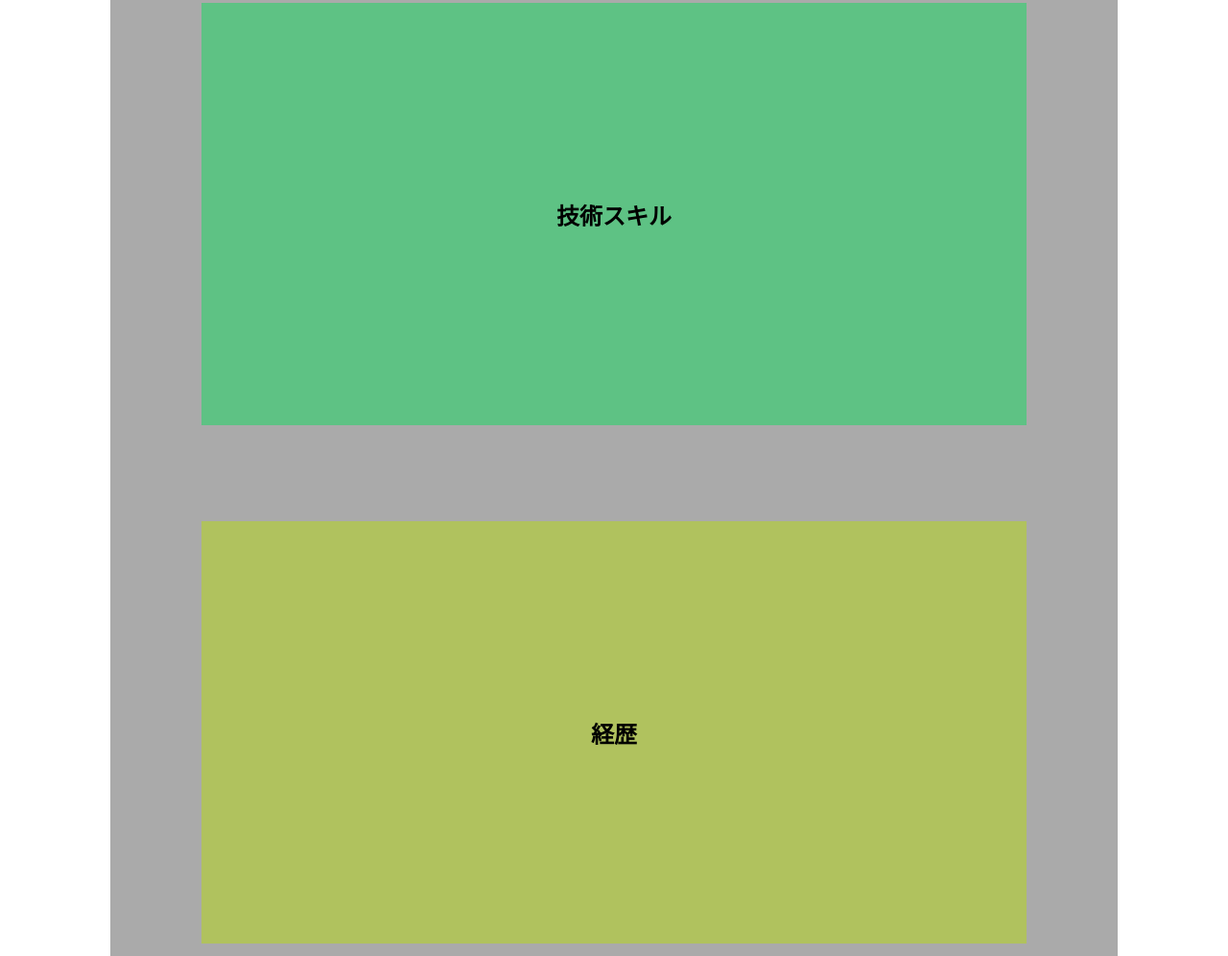
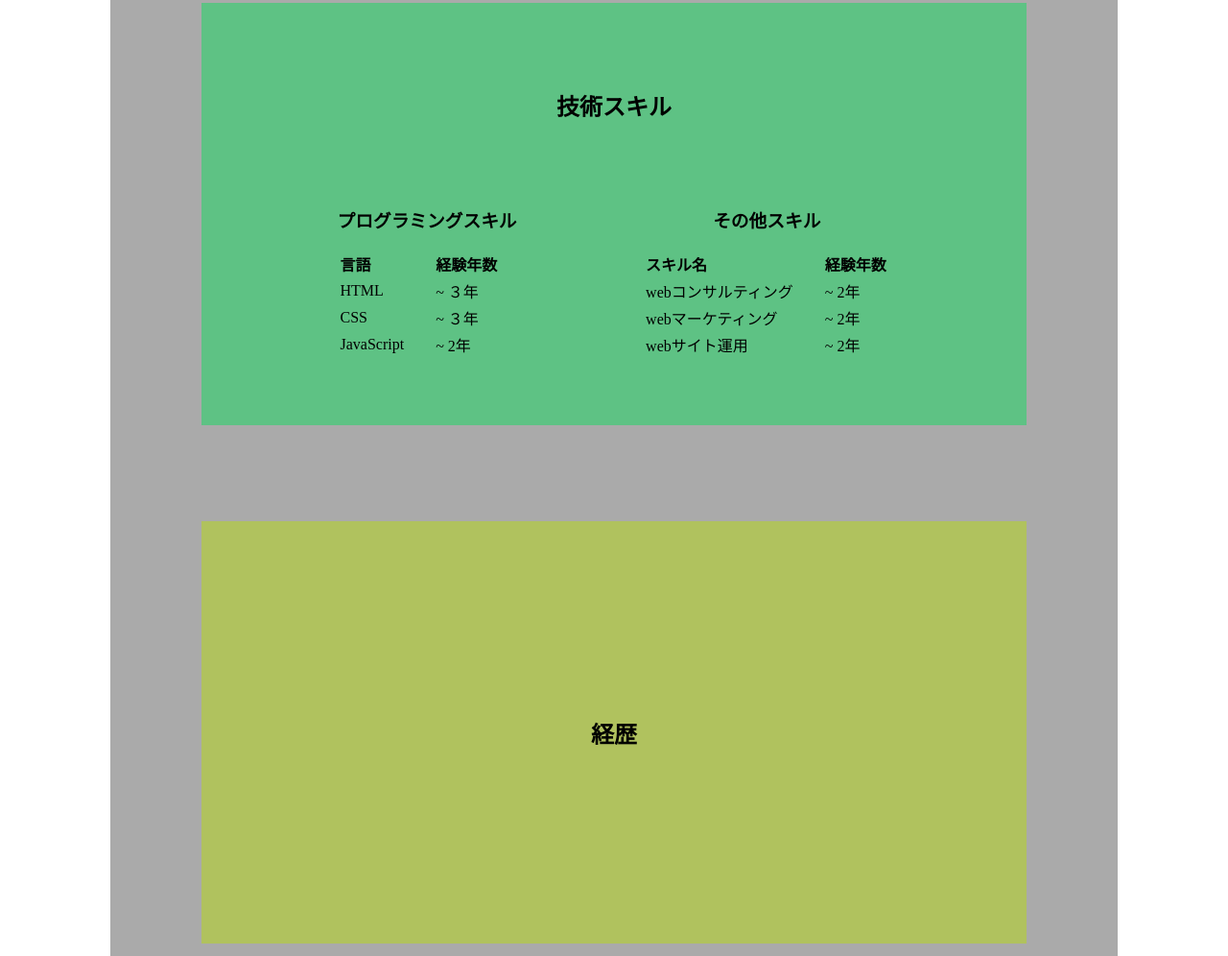
Before and after one commit to if-tech-support/web-site1, a plain HTML site: page index.html in a window 1280 px wide. Shown: the part 1820-2816 px from the top of the page at 96% size. Drawn offline with Linux system fonts and the light colour scheme.

Commit message:
create: skill-section のデモ完成

```diff
--- a/index.html
+++ b/index.html
@@ -63,6 +63,58 @@
     <!-- ここから skill section -->
     <section class="section-container skill-section">
       <div class="section-title"><h2>技術スキル</h2></div>
+        <div class="skill-contents">
+          <div class="skill-programing">
+            <div class="skill-title"><h3>プログラミングスキル</h3></div>
+            <table>
+              <thead>
+                <tr>
+                  <th>言語</th>
+                  <th>経験年数</th>
+                </tr>
+              </thead>
+              <tbody>
+                <tr>
+                  <td>HTML</td>
+                  <td>~ ３年</td>
+                </tr>
+                <tr>
+                  <td>CSS</td>
+                  <td>~ ３年</td>
+                </tr>
+                <tr>
+                  <td>JavaScript</td>
+                  <td>~ 2年</td>
+                </tr>
+              </tbody>
+            </table>
+          </div>
+          <div class="skill-other">
+            <div class="skill-title"><h3>その他スキル</h3></div>
+            <table>
+              <thead>
+                <tr>
+                  <th>スキル名</th>
+                  <th>経験年数</th>
+                </tr>
+              </thead>
+              <tbody>
+                <tr>
+                  <td>webコンサルティング</td>
+                  <td>~ 2年</td>
+                </tr>
+                <tr>
+                  <td>webマーケティング</td>
+                  <td>~ 2年</td>
+                </tr>
+                <tr>
+                  <td>webサイト運用</td>
+                  <td>~ 2年</td>
+                </tr>
+              </tbody>
+            </table>
+          </div>
+        </div>
     </section>
     <!-- ここまで skill section -->
 
--- a/style.css
+++ b/style.css
@@ -155,6 +155,22 @@ header nav ul li {
   background-color: rgb(94, 194, 132);
 }
 
+.skill-contents {
+  display: flex;
+  justify-content: space-evenly;
+
+  text-align: left;
+}
+
+.skill-title {
+  text-align: center;
+}
+
+.skill-contents  td {
+  padding-right: 30px;
+}
+
+
 /* .skill-section ここまで */
 /* =============================== */
 
```
